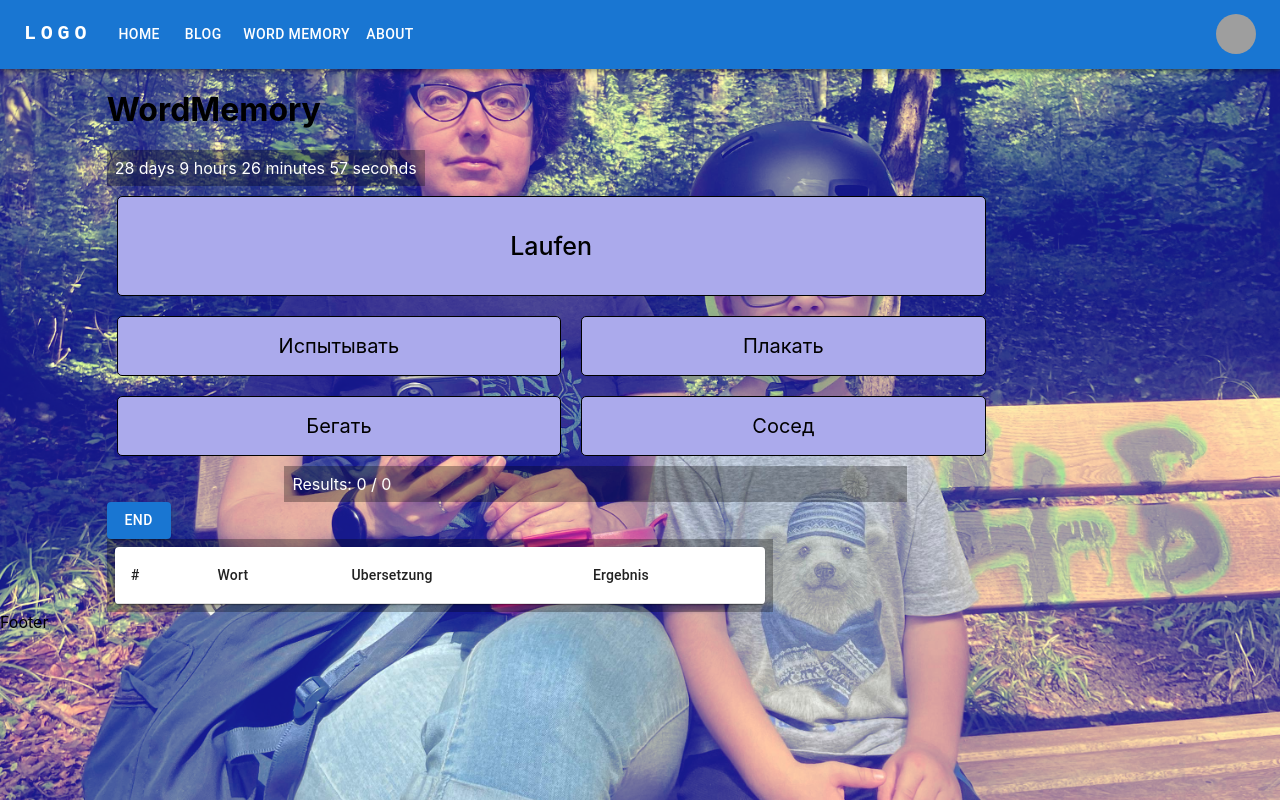
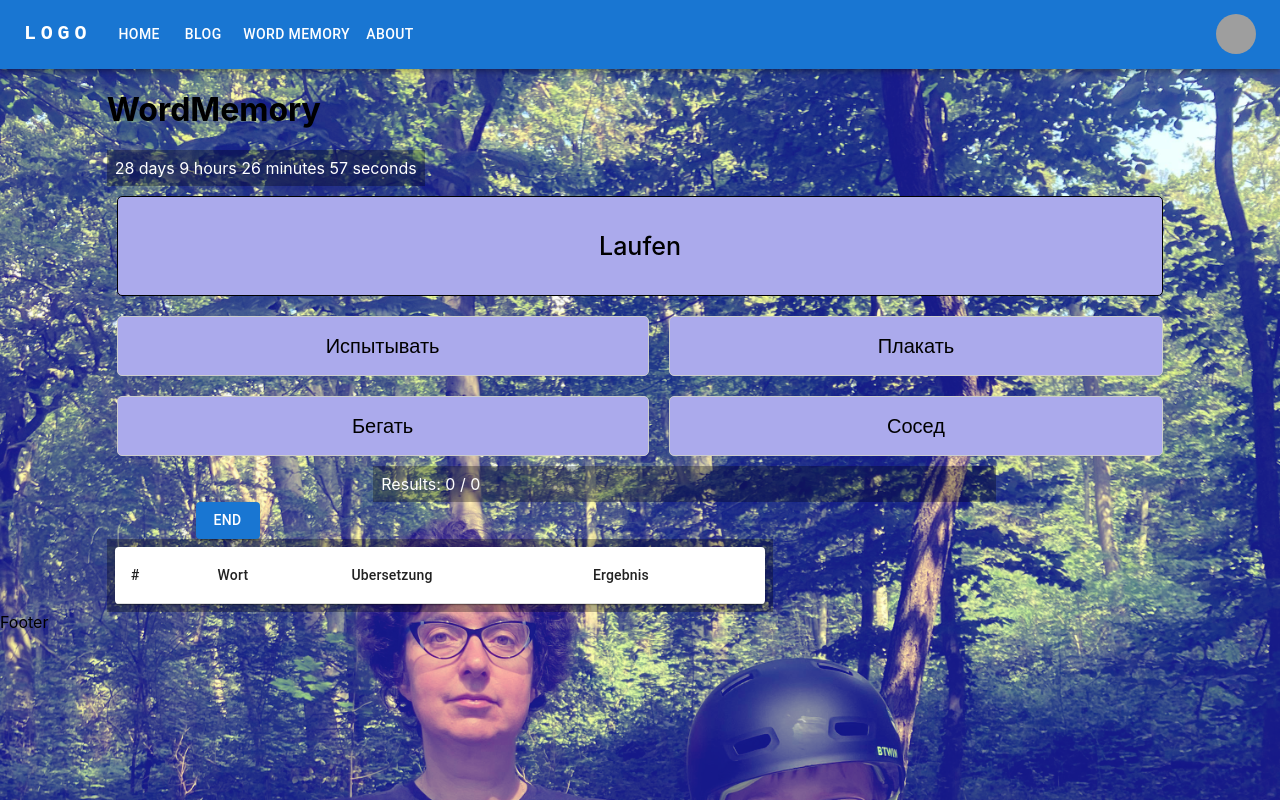
Before and after one commit to alexbbell/abb-manager, a React (Create React App) app in the folder abb-manager/: page /memory in a window 1280 px wide. Built offline with nearby package versions, Linux system fonts and the light colour scheme; grey boxes are pictures that could not be loaded.

Commit message:
fix: new variant of answers css

```diff
--- a/abb-manager/src/App.css
+++ b/abb-manager/src/App.css
@@ -3,7 +3,7 @@ body {
     background-size: auto;
     background-repeat: no-repeat;
     background-size: 100% ;
-    background-position-y: center;
+    background-position-y: top center;
     background-color: rgba(24, 27, 170, 0.8);
     /* background-blend-mode: lighten; */
     background-blend-mode: lighten
--- a/abb-manager/src/Components/WordMemory/WordMemory.css
+++ b/abb-manager/src/Components/WordMemory/WordMemory.css
@@ -1,3 +1,17 @@
+.button {
+    display: inline-flex; /* Aligns children in a row */
+    align-items: center; /* Vertically aligns text and icon */
+    gap: 0.5rem; /* Adds spacing between the text and the icon */
+    border: none;
+    background: none;
+    cursor: not-allowed; /* Since it's disabled */
+  }
+
+  .button .buttonContent {
+    display: inline-flex; /* Ensures the text and icon stay together */
+    align-items: center;
+  }
+
 .word, .wordCenter {
     border-radius: 5px;
     padding: 10px;
@@ -7,17 +21,18 @@
     align-content: center;
     text-align: center;
     font-size: 20px;
+    border: #CCC 1px solid;
 
 }
 .word:hover {
     cursor: pointer;
     background-color: bisque;
-    box-shadow: 2px 2px 0 #bcbcbc, 4px 4px 0 #9c9c9c;;
+    box-shadow: 1px 1px 0 #bcbcbc, 2px 2px 0 #9c9c9c;;
 }
 .word:focus {
     background-color: none;
     background-color: bisque;
-    box-shadow: 2px 2px 0 #CCC, 4px 4px 0 #111;;
+    box-shadow: 1px 1px 0 #CCC, 2px 2px 0 #111;;
 }
 
 .wordCenter {
--- a/abb-manager/src/Components/WordMemory/WordMemory.tsx
+++ b/abb-manager/src/Components/WordMemory/WordMemory.tsx
@@ -1,14 +1,14 @@
 // @flow
 import * as React from 'react';
 import './WordMemory.css'
-import { IAnswer, IWord, WordEmpty, words } from './data';
+import { IAnswer, IWord, IWordButton, WordEmpty, words } from './data';
 import Grid2 from '@mui/material/Grid2';
 import { ArrayFuncs }  from './../../Helpers/ArrayFuncs'
-import Modal from '@mui/material/Modal';
-import { modalStyle } from '../../Data/constants';
 import Box from '@mui/material/Box';
-import { Button, Paper, SxProps, Table, TableCell, TableContainer, TableHead, TableRow, Theme } from '@mui/material';
+import { Button, Paper, SxProps, Table, TableBody, TableCell, TableContainer, TableHead, TableRow, Theme } from '@mui/material';
 import Countdown from '../Countdown/Countdown';
+import CheckCircleOutlineIcon from '@mui/icons-material/CheckCircleOutline';
+import ClearIcon from '@mui/icons-material/Clear';
 
 type BtnColor = 'green' | 'blue' | 'red'
 type Props = {
@@ -18,13 +18,14 @@ export const WordMemory = (props: Props) => {
     const items = words
     const arFuncs = new ArrayFuncs()
     const [cWord, setCWord] = React.useState<IWord>( WordEmpty);
-    const [altWords, setAltWords] = React.useState<IWord[]>([]);
+    const [altWords, setAltWords] = React.useState<IWordButton[]>([]);
     const [attempt, setAttempt] = React.useState<number>(0);
     const [isAnswerCorrect, setIsAnswerCorrect] = React.useState(false)
     const [maxAttempts, setMaxAttempts] = React.useState<number>(10);
     const [answers, setAnswers] = React.useState<IAnswer[]>([])
     const [colorResults, setColorResults ] = React.useState<BtnColor[]>([]);
-    const delay: number = 2
+    const delay: number = 2000
+    const [isDisabled, setIsDisabled] = React.useState(false)
 
     console.log('answers', answers)
 // For modal
@@ -39,18 +40,26 @@ export const WordMemory = (props: Props) => {
 
     React.useEffect( () => {
         const item:IWord = items[Math.floor(Math.random()*items.length)];
+
+        const itemBtns:IWordButton[] = items.map( (x) => {
+            return {
+                ...x,
+                answerSuccess: false
+            }
+        })
         setTimer(delay)
         setCWord(item)
+
         setAltWords(fillAnswers2Choose(item))
     }, [attempt])
 
-    const fillAnswers2Choose = (correctItem:IWord): IWord[] => {
-        let allVariants:IWord[] = []
+    const fillAnswers2Choose = (correctItem:IWord): IWordButton[] => {
+        let allVariants:IWordButton[] = []
         // add to the start of the array the correct answer
-        allVariants.push(correctItem)
+        allVariants.push( correctItem as IWordButton )
         while (allVariants.length < 4) {
             const newValue = items[Math.floor(Math.random()*items.length)];
-            if (allVariants.filter(x => x === newValue).length === 0) allVariants.push(newValue)
+            if (allVariants.filter(x => x === newValue).length === 0) allVariants.push(newValue as IWordButton)
           }
         allVariants = arFuncs.shuffleArray(allVariants)
         return allVariants
@@ -80,41 +89,52 @@ export const WordMemory = (props: Props) => {
 
         <Grid2 size={ { md: 1} } ></Grid2>
 
-        <Grid2 size={ { sm: 12, md: 10 } } >
+        <Grid2 size={ { sm: 12, md: 12 } } >
 
         <div  className='gcont'>
+
             <div className='wordCenter question'>{cWord.translate1}</div>
                 {
                 altWords.map( (word, index) => {
                     return (
-                        <div role='button' key={`btn${word.translate1}`}
-                            className={`word ${colorResults[index]} item${index+1}`}
+                        <button key={`btn${word.translate1}`}
+                            className={`button word ${colorResults[index]} item${index+1}`}
+                            disabled={isDisabled}
+
+
                             onClick={ ()=> {
 
+                                setIsDisabled(true)
                                 const result = checkIfCorrect(cWord, word)
-                                setIsAnswerCorrect(result)
                                 const colors: BtnColor[]= []
                                 colors[index] = (result && word.id === cWord.id) ? 'green' : 'red'
+                                console.log({colors})
                                 setColorResults(colors)
                                 const newAnswers = [...answers]
                                 newAnswers.push( { word: cWord, success: result})
-                                setAnswers(newAnswers)
+                                altWords[index].answerSuccess = result
+                                console.log('altWords', altWords)
+                                    setAltWords( altWords)
 
-                                    handleModalOpen()
-                                    let intTimer = timer
-                                    const countdown = setInterval(() => {
-                                        setTimer((prevTimer) => prevTimer - 1);
-                                        intTimer = intTimer - 1
-                                        if(intTimer <= 0)  {
-                                            clearInterval(countdown);
-                                            setAttempt(attempt + 1)
-                                            setTimer(delay)
-                                            handleModalClose()
-                                            setColorResults([])
-                                        }
-                                    }, 1000);
-                        } }
-                        >{word.translate2}</div>
+                                setTimeout(() => {
+
+                                    setAnswers(newAnswers)
+                                    setTimer(delay)
+                                    setAttempt(attempt + 1)
+                                    setColorResults([])
+                                    setIsDisabled(false)
+                                }, delay);
+                        }}> <span className='buttonContent'>{word.translate2}</span>
+
+
+                        {
+                        (colorResults[index] === 'red') ?  <ClearIcon sx={{ color: 'red', textAlign: 'right', justifyContent: 'right'}} /> : ''
+                            }
+                        {
+                        (colorResults[index] === 'green') ?<CheckCircleOutlineIcon sx={{ color: 'green'}} /> : ''
+                            }
+
+                        </button>
                     )
                 })
             }</div>
@@ -143,18 +163,19 @@ export const WordMemory = (props: Props) => {
                     <TableContainer component={Paper}>
                     <Table sx={{ minWidth: 650 }} aria-label="simple table">
                         <TableHead>
-                            <TableRow>
+                            <TableRow key={'hdrrow'}>
                                 <TableCell>#</TableCell>
                                 <TableCell>Wort</TableCell>
                                 <TableCell>Ubersetzung</TableCell>
                                 <TableCell>Ergebnis</TableCell>
                             </TableRow>
                         </TableHead>
+                        <TableBody>
                 {
 
                     answers.map( (a, index) => {
                             return (
-                            <TableRow>
+                            <TableRow key={`hd_${a.word.translate1}${a.success}`}>
                                 <TableCell>{index+1}</TableCell>
                                 <TableCell>{a.word.translate1}</TableCell>
                                 <TableCell>{a.word.translate2} </TableCell>
@@ -163,6 +184,7 @@ export const WordMemory = (props: Props) => {
                         )
                     })
                 }
+                    </TableBody>
                     </Table>
                     </TableContainer>
                                 </Box>
@@ -171,61 +193,6 @@ export const WordMemory = (props: Props) => {
         </Grid2>
     </Grid2>
 
-            <Modal
-                 open={openModalResult}
-                 // open={true}
-                onClose={handleModalClose} >
-                <Box sx={modalStyle} textAlign={'center'} alignContent={'center'} alignItems={'center'} alignSelf={'center'}>
-
-                    <Grid2 container>
-                        <Grid2 size={6}>
-                            <div style={{
-                                backgroundImage: 'url(/assets/images/iansmile.jpg)',
-                                backgroundRepeat: 'no-repeat',
-                                backgroundPosition: 'left top',
-                                width: '300px',
-                                height: '300px',
-                                margin: 'auto',
-                                display: 'flex', flexDirection: 'row', alignItems: 'center',
-                                justifyContent: 'center'
-                            }}></div>
-
-                        </Grid2>
-                        <Grid2 size={6}>
-                            {
-                                isAnswerCorrect ?
-                                    <div className='hooray'  >
-                                        HOORAY!
-                                        <br />
-                                        {cWord.translate1}
-                                        <br />
-                                        = <br />
-                                         {cWord.translate2}
-                                    </div> :
-                                    <div className='hooray error'  >
-                                        Error! <br />{cWord.translate1}
-                                        <br /> &ne;
-                                        <br />
-                                        {cWord.translate2}
-                                    </div>
-                            }
-                        </Grid2>
-                    </Grid2>
-
-
-
-
-                    <br />
-                    <Button variant='contained' color='primary'
-                        onClick={() => {
-                            setAttempt(attempt + 1)
-                            setTimer(delay)
-                            handleModalClose()
-                            setColorResults([])
-                        }
-                        }>Close ({timer})</Button>&nbsp;
-                </Box>
-            </Modal>
 
         </div>
     );
--- a/abb-manager/src/Components/WordMemory/data.ts
+++ b/abb-manager/src/Components/WordMemory/data.ts
@@ -7,11 +7,15 @@ export interface IWord {
 export const WordEmpty: IWord = {
     id: 0,
     translate1: '',
-    translate2: ''
+    translate2: '',
+}
+
+export interface IWordButton extends IWord {
+    answerSuccess: boolean
 }
 export interface IAnswer {
     word: IWord,
-    success: boolean,
+    success?: boolean,
 }
 
 // Вот пример на 100 слов уровня A2 на немецком с переводом на русский:
```
